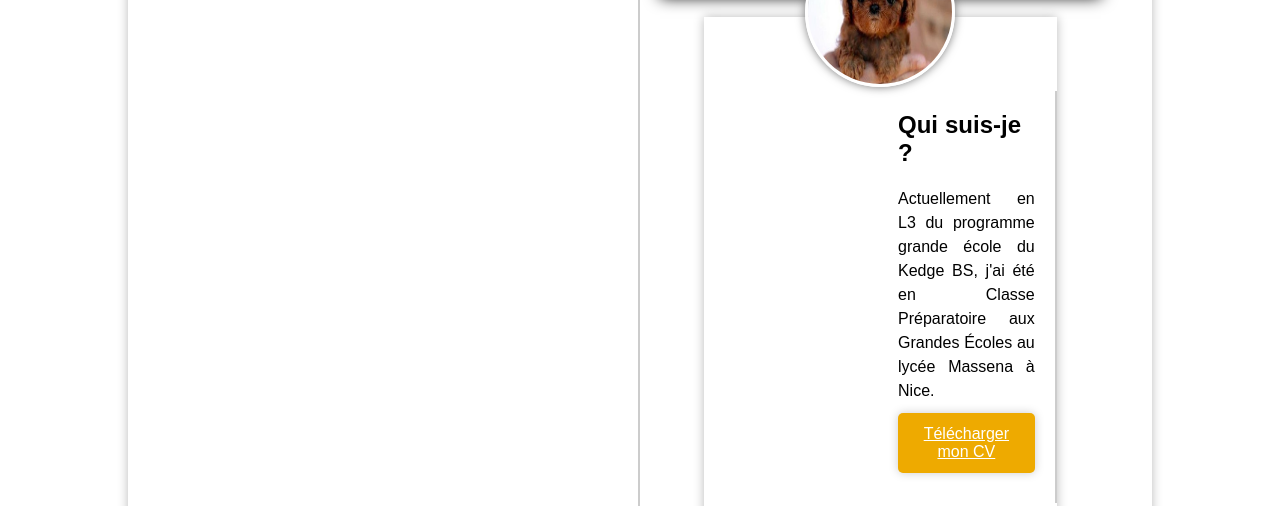
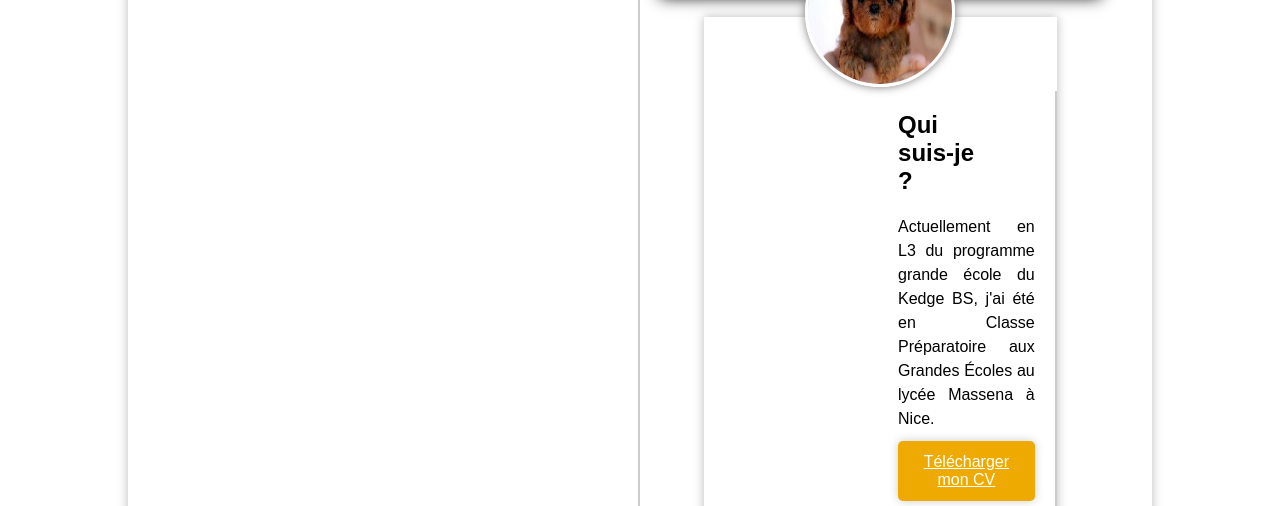
Before and after one commit to LeoDufourr/LeoDufourr.github.io, a plain HTML site: page index.html in a window 1280 px wide. Shown: the part 453-959 px from the top of the page. Drawn offline with Linux system fonts and the light colour scheme; files that its build step writes are made by us from their sources; files whose address does not match are found by name.

Commit message:
Update style.css

```diff
--- a/style.css
+++ b/style.css
@@ -228,6 +228,10 @@ section > div{
     header h1{
         width: 80%;
     }
+    section h2{
+    margin: 20px 0;
+    width: 70%;
+}
     .presentation, .contact{
         flex: 0 0 45%;
     }
```
